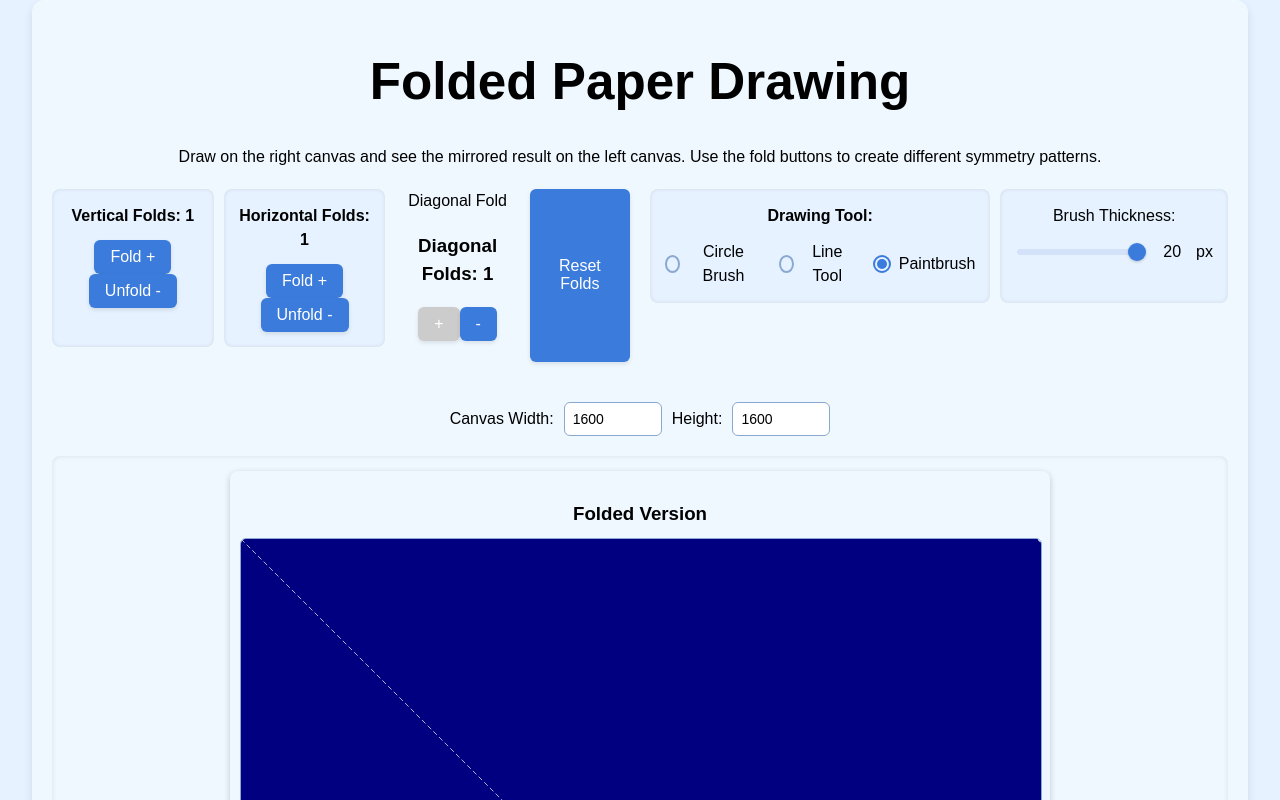
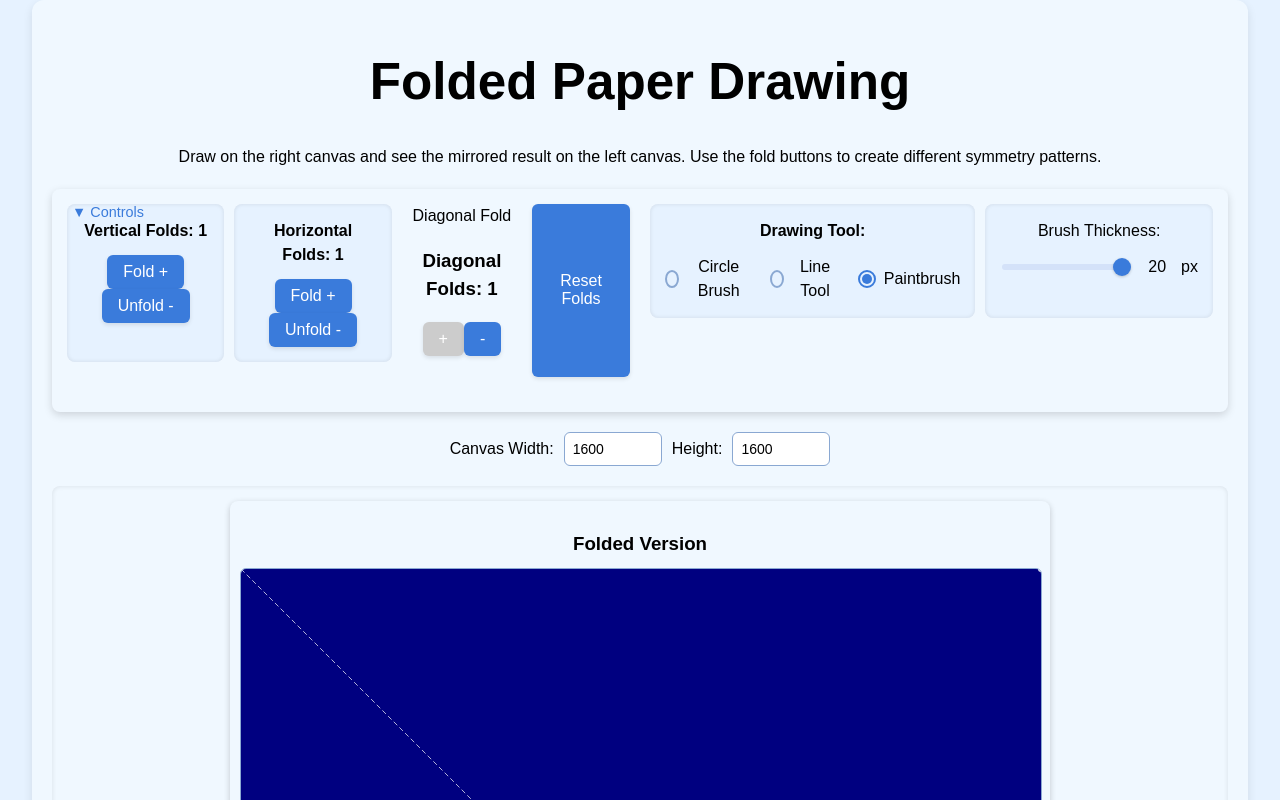
Before and after one commit to schu34/Shibori, a React (Vite) app: page / in a window 1280 px wide. Built offline with nearby package versions, Linux system fonts and the light colour scheme.

Commit message:
collapsable section

```diff
--- a/src/components/ShiboriCanvas.css
+++ b/src/components/ShiboriCanvas.css
@@ -276,11 +276,38 @@ input[type="range"]:focus {
     gap: 20px;
     margin-bottom: 20px;
     flex-wrap: wrap;
+    position: relative;
+    background-color: #f0f8ff;
+    border-radius: 8px;
+    padding: 15px;
+    box-shadow: 0 3px 8px rgba(0, 0, 0, 0.15);
+}
+
+.controls-toggle {
+    position: absolute;
+    top: 10px;
+    left: 10px;
+    background: none;
+    border: none;
+    color: #3a7bdb;
+    cursor: pointer;
+    font-size: 0.9rem;
+    padding: 5px 10px;
+    display: flex;
+    align-items: center;
+    gap: 5px;
+    transition: all 0.2s ease;
+}
+
+.controls-toggle:hover {
+    color: #2c60b3;
+    transform: translateY(-1px);
 }
 
 .controls-section {
     flex: 1;
     min-width: 300px;
+    transition: all 0.3s ease;
 }
 
 .fold-controls-group,
--- a/src/components/ShiboriCanvas.tsx
+++ b/src/components/ShiboriCanvas.tsx
@@ -2,9 +2,16 @@ import { FoldControls } from './shibori/FoldControls';
 import { DimensionControls } from './shibori/DimensionControls';
 import { CanvasDisplay } from './shibori/CanvasDisplay';
 import { ToolControls } from './shibori/ToolControls';
+import { useState, useCallback } from 'react';
 import './ShiboriCanvas.css';
 
 const ShiboriCanvas = () => {
+    const [isControlsExpanded, setIsControlsExpanded] = useState(true);
+
+    const toggleControls = useCallback(() => {
+        setIsControlsExpanded(prev => !prev);
+    }, []);
+
     return (
         <div className="shibori-app">
             <h1>Folded Paper Drawing</h1>
@@ -15,6 +22,16 @@ const ShiboriCanvas = () => {
 
             {/* Controls container for fold and tool controls */}
             <div className="controls-container">
+                <button
+                    className="controls-toggle"
+                    onClick={toggleControls}
+                    title={isControlsExpanded ? "Collapse controls" : "Expand controls"}
+                >
+                    {isControlsExpanded ? "▼" : "▲"} Controls
+                </button>
+
+                {isControlsExpanded && (
+                    <>
                         {/* Component for fold buttons */}
                         <div className="controls-section">
                             <FoldControls />
@@ -24,6 +41,8 @@ const ShiboriCanvas = () => {
                         <div className="controls-section">
                             <ToolControls />
                         </div>
+                    </>
+                )}
             </div>
 
             {/* Component for dimension controls */}
```
Lines whose indentation alone changed are shown as unchanged.
